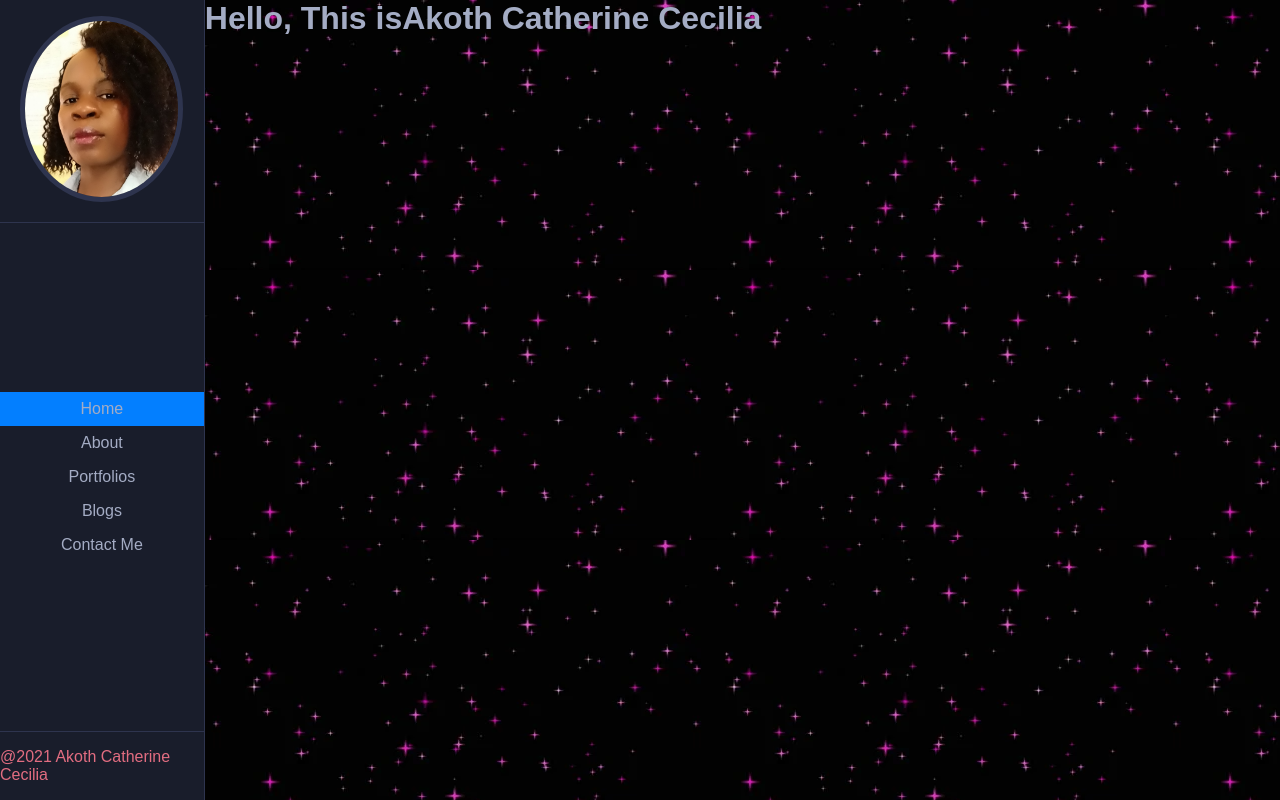
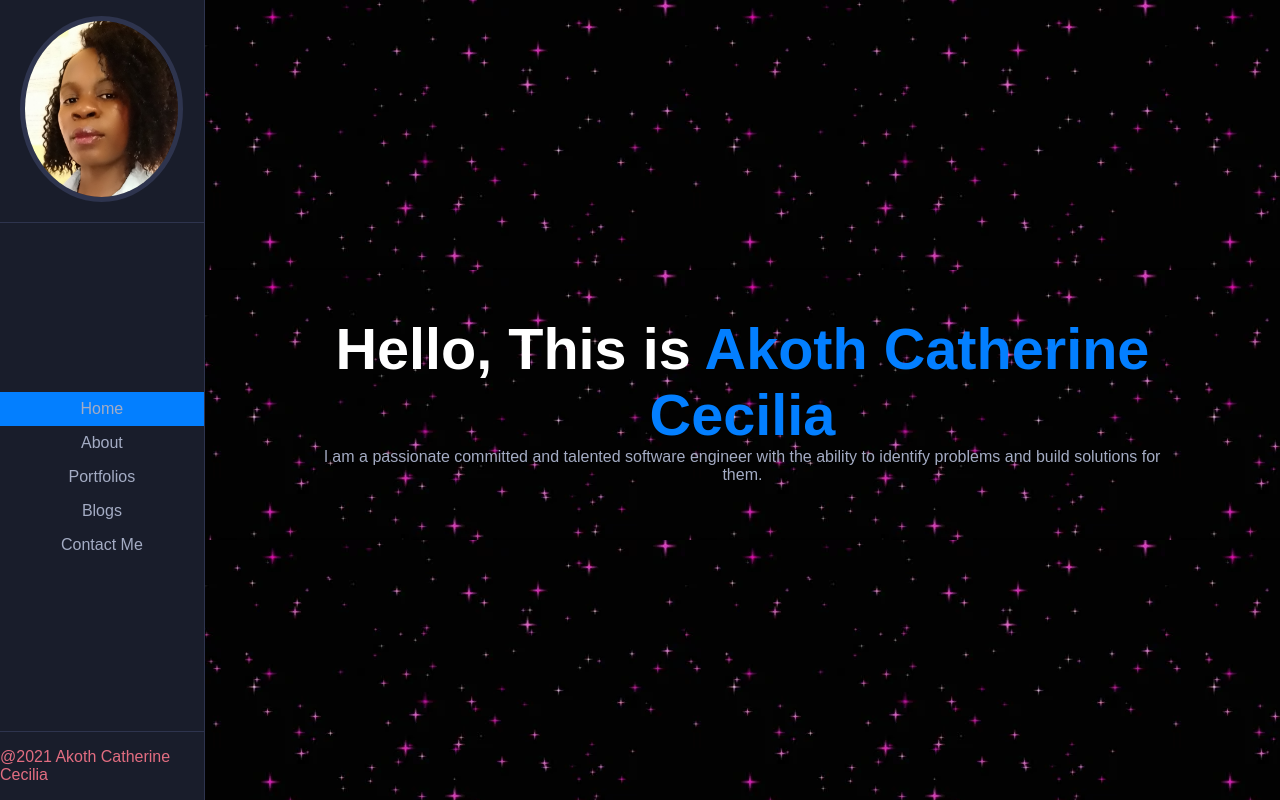
Before and after one commit to cathyAkoth/PortfolioReact, a React (Create React App) app: page / in a window 1280 px wide. Built offline with nearby package versions, Linux system fonts and the light colour scheme.

Commit message:
Added typography.scss

```diff
--- a/package.json
+++ b/package.json
@@ -3,6 +3,10 @@
   "version": "0.1.0",
   "private": true,
   "dependencies": {
+    "@fortawesome/fontawesome-svg-core": "^1.2.36",
+    "@fortawesome/free-brands-svg-icons": "^5.15.4",
+    "@fortawesome/free-solid-svg-icons": "^5.15.4",
+    "@fortawesome/react-fontawesome": "^0.1.16",
     "@testing-library/jest-dom": "^5.15.0",
     "@testing-library/react": "^11.2.7",
     "@testing-library/user-event": "^12.8.3",
--- a/src/App.js
+++ b/src/App.js
@@ -11,7 +11,9 @@ function App(){
           <Navbar />
         </div>
         <div className="main-content">
-          <HomePage />
+          <div className="content">
+            <HomePage />
+          </div>
         </div>
 
     </div>
--- a/src/App.scss
+++ b/src/App.scss
@@ -1,5 +1,6 @@
 @import './styles/layout.scss';
 @import './styles/Navbar.scss';
+@import './styles/Typography.scss';
 
 *{
     padding:0;
--- a/src/pages/HomePage.js
+++ b/src/pages/HomePage.js
@@ -7,8 +7,16 @@ function HomePage(){
             <header className="hero">
                 <h1 className="hero-text">
                     Hello, This is
-                    <span>Akoth Catherine Cecilia</span>
+                    <span> Akoth Catherine Cecilia</span>
                 </h1>
+                <p className="h-sub-text">
+                    l am a passionate committed and talented software engineer
+                    with the ability to identify problems and build solutions for them.
+
+                </p>
+                <div className="icons">
+
+                </div>
             </header>
         </div>
     )
--- /dev/null
+++ b/src/styles/Typography.scss
@@ -0,0 +1,20 @@
+.HomePage{
+    position: absolute;
+    top:50%;
+    left:50%;
+    transform:translate(-50%, -50%);
+    width:80%;
+}
+
+.hero-text{
+    color:white;
+    text-align: center;
+    font-size: 3.6rem;
+    span{
+        color:#037fff;
+    }
+}
+
+.h-sub-text{
+    text-align:center;
+}
--- a/src/styles/layout.scss
+++ b/src/styles/layout.scss
@@ -13,5 +13,6 @@
        min-height: 100vh;
        background-image: url(../img/pinkstars.webp);
        display: grid;
+       position:relative;
     }
 }
```
Also changed, not shown: 1 other file (tests, documents, lock files or other folders).
